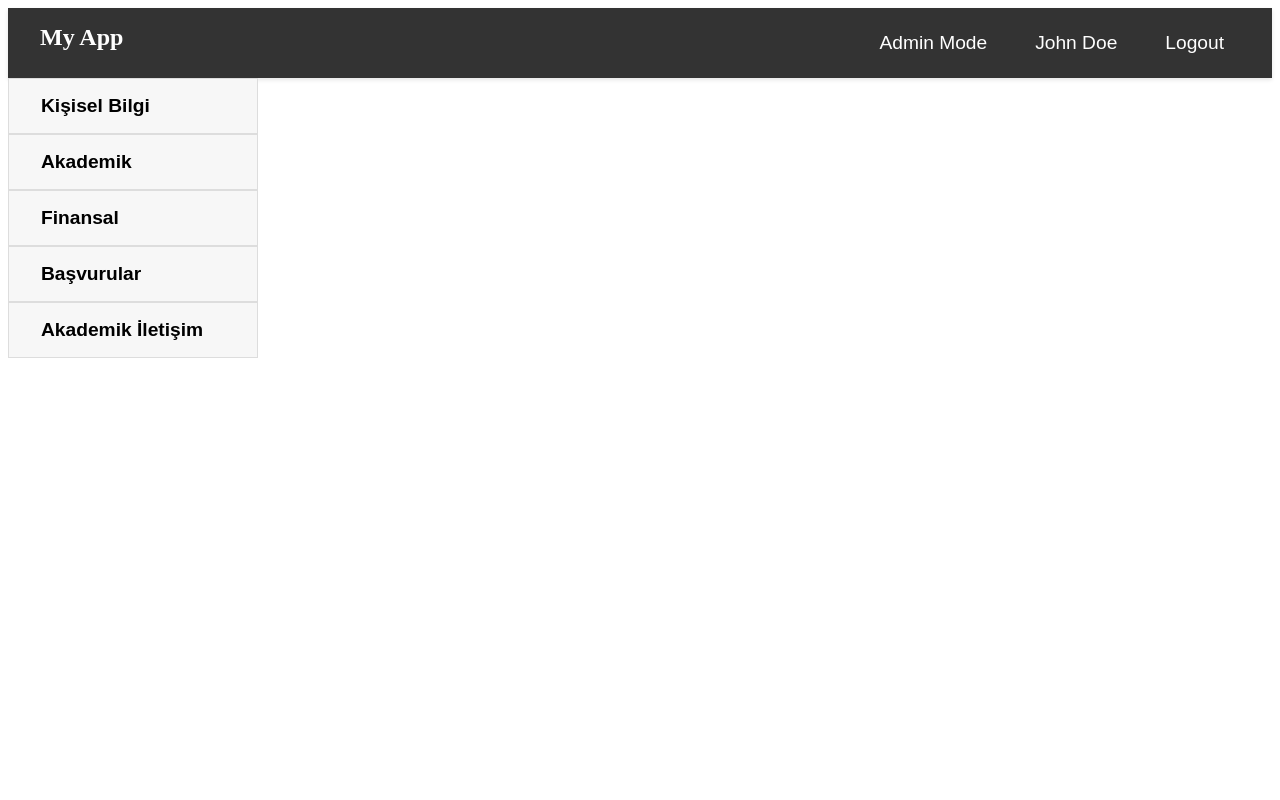
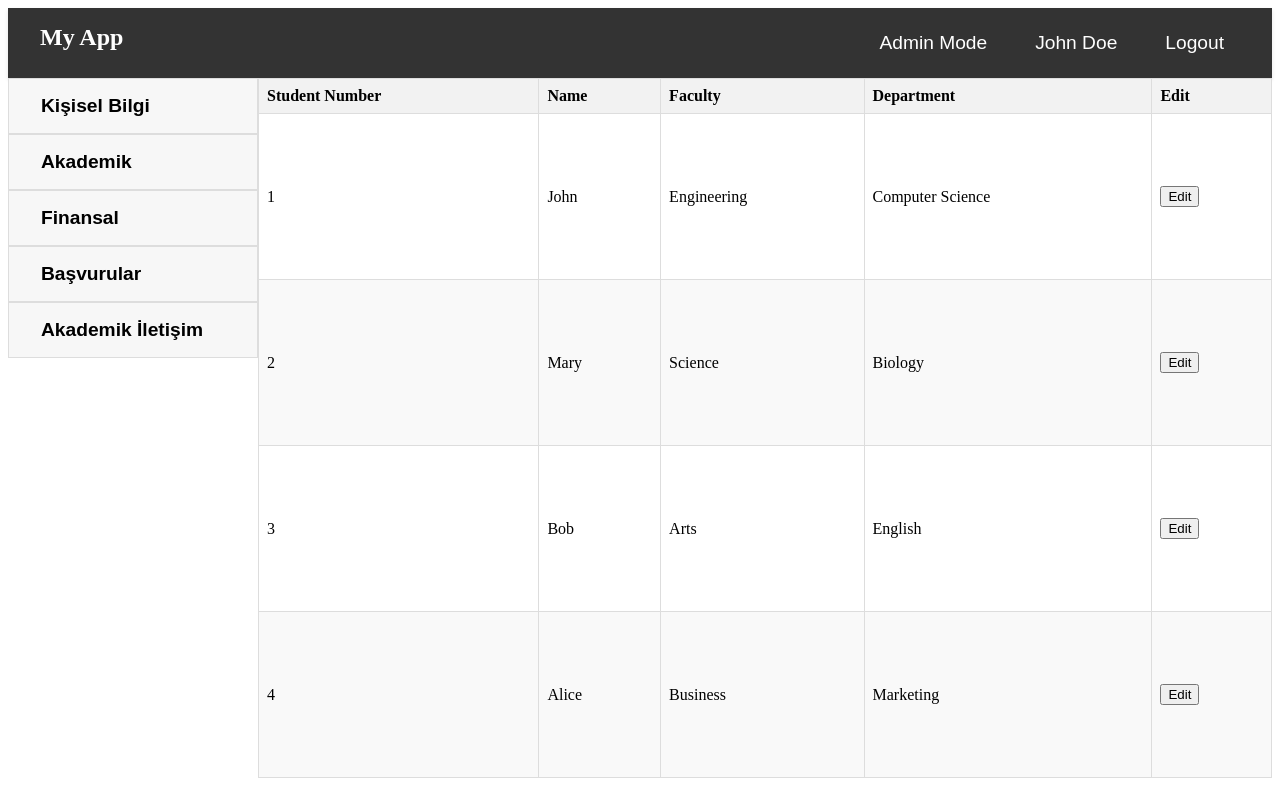
Before and after one commit to cem-tas/student-portal, a Vue app: page /edit-students in a window 1280 px wide. Built offline with nearby package versions, Linux system fonts and the light colour scheme.

Commit message:
added edit students page template - added unique ids to students

```diff
--- a/src/components/layout/NavBar.vue
+++ b/src/components/layout/NavBar.vue
@@ -96,7 +96,7 @@
         <RouterLink class="nav-button" to="/add-student"
           >Öğrenci Ekle</RouterLink
         >
-        <RouterLink class="nav-button" to="/password"
+        <RouterLink class="nav-button" to="/edit-students"
           >Öğrenci Düzenle</RouterLink
         >
       </div>
--- /dev/null
+++ b/src/components/pages/admin/EditStudents.vue
@@ -0,0 +1,103 @@
+<template>
+  <table class="zebra-table">
+    <thead>
+      <tr>
+        <th @click="sortBy('number')">Student Number</th>
+        <th @click="sortBy('name')">Name</th>
+        <th @click="sortBy('faculty')">Faculty</th>
+        <th @click="sortBy('department')">Department</th>
+        <th>Edit</th>
+      </tr>
+    </thead>
+    <tbody>
+      <tr
+        v-for="(student, index) in sortedStudents"
+        :key="index"
+        :class="index % 2 === 0 ? 'even' : 'odd'"
+      >
+        <td>{{ student.number }}</td>
+        <td>{{ student.name }}</td>
+        <td>{{ student.faculty }}</td>
+        <td>{{ student.department }}</td>
+        <td><button @click="editStudent(student)">Edit</button></td>
+      </tr>
+    </tbody>
+  </table>
+</template>
+
+<script>
+export default {
+  data() {
+    return {
+      students: [
+        {
+          number: 1,
+          name: "John",
+          faculty: "Engineering",
+          department: "Computer Science",
+        },
+        { number: 2, name: "Mary", faculty: "Science", department: "Biology" },
+        { number: 3, name: "Bob", faculty: "Arts", department: "English" },
+        {
+          number: 4,
+          name: "Alice",
+          faculty: "Business",
+          department: "Marketing",
+        },
+      ],
+      sortKey: "number", // default sort key
+      reverse: false, // default sort order
+    };
+  },
+  methods: {
+    sortBy(key) {
+      if (this.sortKey === key) {
+        this.reverse = !this.reverse;
+      } else {
+        this.sortKey = key;
+        this.reverse = false;
+      }
+    },
+    editStudent(student) {
+      // implement your edit functionality here
+    },
+  },
+  computed: {
+    sortedStudents() {
+      const key = this.sortKey;
+      const reverse = this.reverse ? -1 : 1;
+      return this.students.sort((a, b) => {
+        const x = (a[key] || "").toString().toLowerCase();
+        const y = (b[key] || "").toString().toLowerCase();
+        return reverse * ((x > y) - (y > x));
+      });
+    },
+  },
+};
+</script>
+
+<style scoped>
+.zebra-table {
+  border-collapse: collapse;
+  width: 100%;
+}
+
+.zebra-table th,
+.zebra-table td {
+  border: 1px solid #ddd;
+  padding: 8px;
+  text-align: left;
+}
+
+.zebra-table th {
+  background-color: #f2f2f2;
+}
+
+.zebra-table th:hover {
+  background-color: #ddd;
+}
+
+.zebra-table .odd {
+  background-color: #f9f9f9;
+}
+</style>
--- a/src/router/index.js
+++ b/src/router/index.js
@@ -6,6 +6,7 @@ import ClubMemberships from "@/components/pages/personal-info/ClubMemberships.vu
 import Courses from "@/components/pages/academic/Courses.vue";
 import TimeTable from "@/components/pages/academic/TimeTable.vue";
 import AddStudent from "@/components/pages/admin/AddStudent.vue";
+import EditStudents from "@/components/pages/admin/EditStudents.vue";
 
 const router = createRouter({
   history: createWebHistory(import.meta.env.BASE_URL),
@@ -45,6 +46,11 @@ const router = createRouter({
       name: "add-student",
       component: AddStudent,
     },
+    {
+      path: "/edit-students",
+      name: "edit-students",
+      component: EditStudents,
+    },
   ],
 });
 
--- a/src/stores/addstudent.js
+++ b/src/stores/addstudent.js
@@ -25,12 +25,13 @@ export const useAddStudentStore = defineStore({
     password: "",
     courses: "",
     debt: null,
-    id: new Date().toISOString()
+    id: crypto.randomUUID(),
   }),
 
   actions: {
     async addStudent() {
       const newStudent = {
+        // id: this.id,
         passportId: this.passportId,
         studentNumber: this.studentNumber,
         name: this.name,
@@ -71,8 +72,8 @@ export const useAddStudentStore = defineStore({
       }
 
       newStudent.id = responseData.name;
-      console.log(this.id);
     },
+
   },
 
   getters: {
--- a/src/stores/navbar.js
+++ b/src/stores/navbar.js
@@ -51,14 +51,4 @@ export const useNavStore = defineStore({
       this.isNavBodyOpen5 = !this.isNavBodyOpen5;
     },
   },
-
-  getters: {
-    evenOrOdd: (state) => {
-      if (state.count % 2 === 0) {
-        return "even";
-      } else {
-        return "odd";
-      }
-    },
-  },
 });
```
Also changed, not shown: src/stores/editstudents.js (added). Lines whose indentation alone changed are shown as unchanged.
